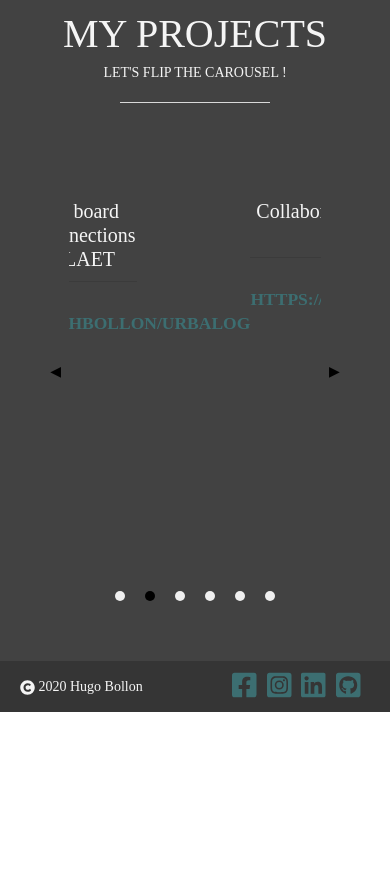
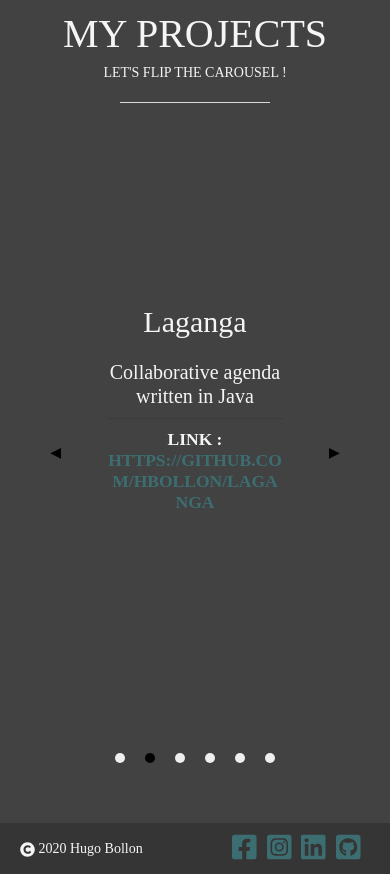
Before and after one commit to hbollon/portfolio-vuejs, a Vue app: page / in a window 390 px wide. Shown: the part 5180-6054 px from the top of the page. Before the commit the page ends 5892 px from the top, so only its background shows below. Built offline with nearby package versions, Linux system fonts and the light colour scheme; a web font is replaced by a local one.

Commit message:
Fix responsiveness of carousel on mobile

```diff
--- a/src/components/Projects.vue
+++ b/src/components/Projects.vue
@@ -7,15 +7,17 @@
     />
     <div class="container-fluid center-block">
       <article class="content text-center">
-        <carousel class="mx-auto" :perPage="1" :navigationEnabled="true" :autoplay="true" :autoplayTimeout=4000 :loop=true style="width: 70%;">
-            <slide v-for="(post, index) in posts.projects" :key="index">
-                <header class="text-center mx-auto">
+        <carousel class="mx-auto" :perPage="1" :navigationEnabled="true" :autoplay="true" :autoplayTimeout=4000 :loop=true :scrollPerPage="true" style="width: 70%;">
+            <slide v-for="(post, index) in posts.projects" :key="index" style="width: 70%;">
+                <header class="text-center mx-auto vertical-center">
+                    <div class="container p-0" style="word-wrap: break-word;">
                         <h1>{{post.title}}</h1>
                         <h2>
                         {{post.content}}
                         </h2>
                         <hr>
                         <h3>Link : <a :href="post.link">{{post.link}}</a></h3>
+                    </div>
                 </header>
             </slide>
         </carousel>
@@ -117,6 +119,11 @@ article .inner {
     }
 }
 
+.vertical-center {
+    display: flex;
+    align-items: center;
+}
+
 h1 {
     margin-top: 10px;
     margin-bottom: 20px;
```
Lines whose indentation alone changed are shown as unchanged.
